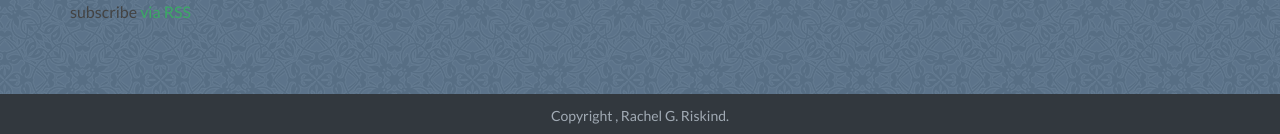
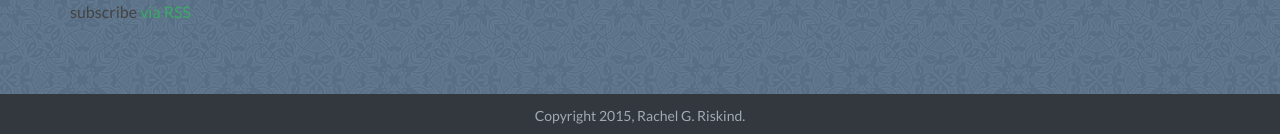
Before and after one commit to rachelriskind/website, a Jekyll site: the page built from rachel/index.html, in a window 1280 px wide. Shown: the part 1407-1541 px from the top of the page. Built offline with Jekyll 4.4.1, drawn with Linux system fonts in a browser that asks for light colours.

Commit message:
Fix year on footer

```diff
--- a/rachel/_includes/footer.html
+++ b/rachel/_includes/footer.html
@@ -1,5 +1,5 @@
 <footer class="footer">
   <div class="container text-center">
-    <small class="copyright">Copyright {{ year }}, Rachel G. Riskind.</small>
+    <small class="copyright">Copyright {{ site.time | date: '%Y' }}, Rachel G. Riskind.</small>
   </div>
 </footer>
```
